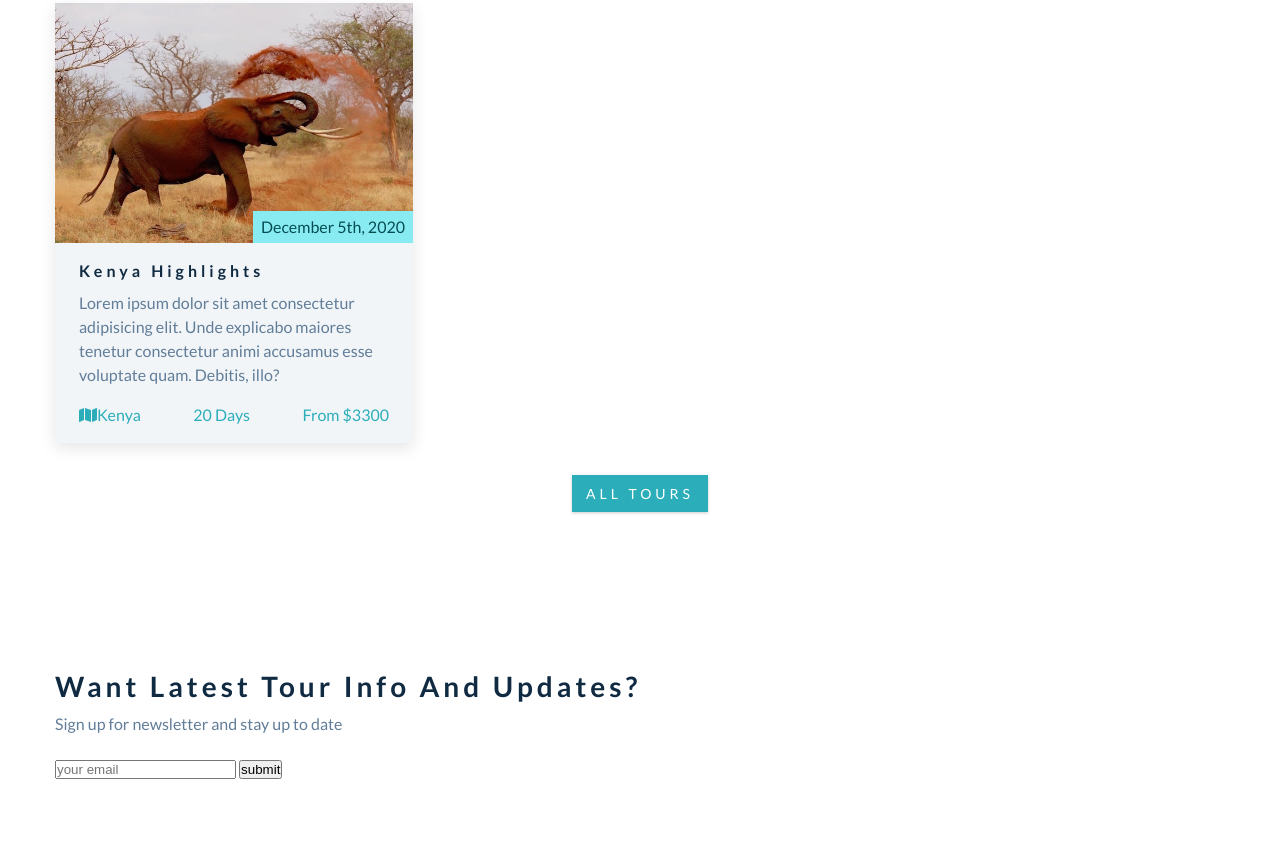
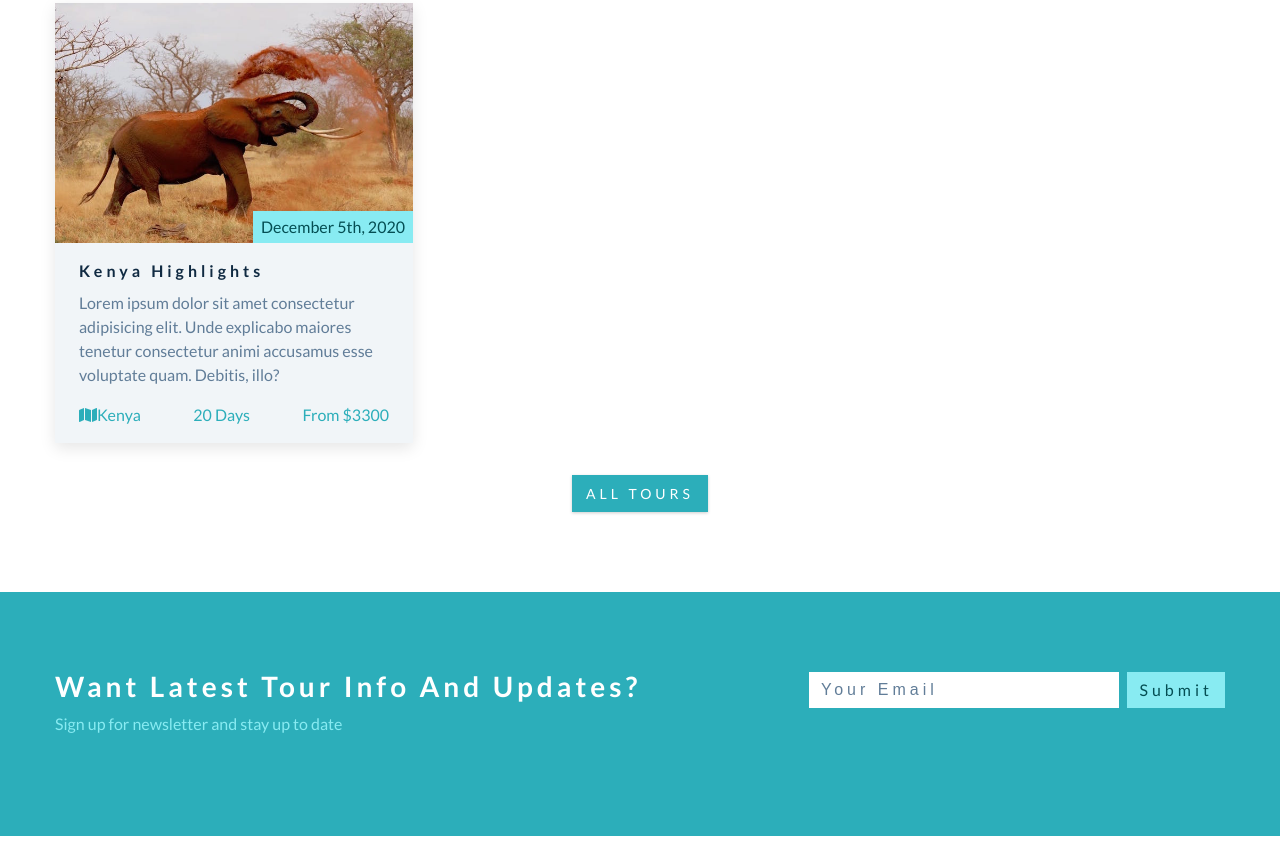
Before and after one commit to emerson-bualat/backroad-tours-company-project, a plain HTML site: page index.html in a window 1280 px wide. Shown: the part 2528-3388 px from the top of the page. After the commit the page ends 3364 px from the top, so only its background shows below. Drawn offline with Linux system fonts and the light colour scheme.

Commit message:
contact-css

```diff
--- a/css/styles.css
+++ b/css/styles.css
@@ -400,7 +400,62 @@ Featured Tours
 Contact
 ===============
 */
-
+.contact {
+  background: var(--clr-primary-5);
+}
+.contact-title {
+  color: var(--clr-white);
+}
+.contact-title p {
+  color: var(--clr-primary-8);
+}
+.contact-form {
+  display: flex;
+  max-width: 28rem;
+}
+.form-control {
+  flex: 1 1 auto;
+  color: var(--clr-grey-5);
+}
+.form-control,
+.btn-submit {
+  padding: 0.375rem 0.75rem;
+  font-size: 1rem;
+  line-height: 1.5;
+  font-weight: 300;
+  letter-spacing: var(--spacing);
+  background: var(--clr-white);
+  text-transform: capitalize;
+  border: transparent;
+}
+.form-control::placeholder {
+  color: inherit;
+}
+.btn-submit {
+  font-family: var(--ff-primary);
+  margin-left: 0.5rem;
+  background: var(--clr-primary-8);
+  color: var(--clr-primary-1);
+  cursor: pointer;
+  transition: var(--transition);
+}
+.btn-submit:hover {
+  background: var(--clr-primary-1);
+  color: var(--clr-primary-5);
+}
+@media screen and (min-width: 992px) {
+  .contact-center {
+    display: flex;
+    flex-wrap: wrap;
+    justify-content: space-between;
+  }
+  .contact-form {
+    align-self: flex-start;
+    flex: 1 1 auto;
+    width: 100%;
+    padding-left: 2rem;
+  }
+}
 /*
 ===============
 Gallery
```
